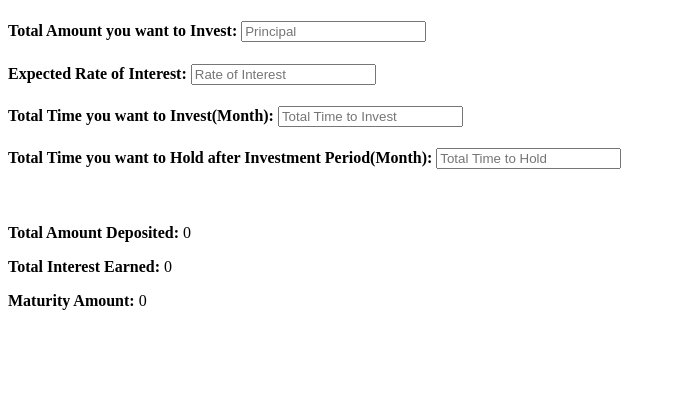
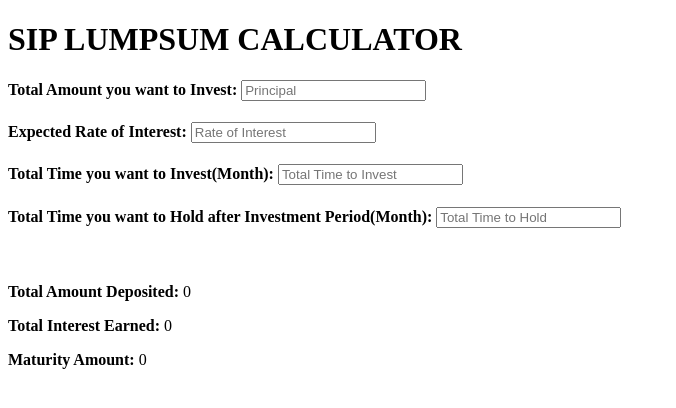
Before and after one commit to namishkhanna/sip_lumpsum_calculator, a plain HTML site: page index.html in a window 1280 px wide. Shown: the whole page, without its empty margins (0-676 px from the left). Drawn offline with Linux system fonts and the light colour scheme.

Commit message:
Update index.html

```diff
--- a/index.html
+++ b/index.html
@@ -8,6 +8,7 @@
     <script src="index.js"></script>
 </head>
 <body>
+    <h1>SIP LUMPSUM CALCULATOR</h1>
     <h4>Total Amount you want to Invest: <input type="text" name="principal" id="principal" placeholder="Principal" onkeyup="calculateValue();" required></h4>
     <h4>Expected Rate of Interest: <input type="text" name="rateOfInterest" id="rateOfInterest" placeholder="Rate of Interest" onkeyup="calculateValue();" required></h4>
     <h4>Total Time you want to Invest(Month): <input type="text" name="totalTimeInvestMonth" id="totalTimeInvestMonth" placeholder="Total Time to Invest" onkeyup="calculateValue();" required></h4>
```
